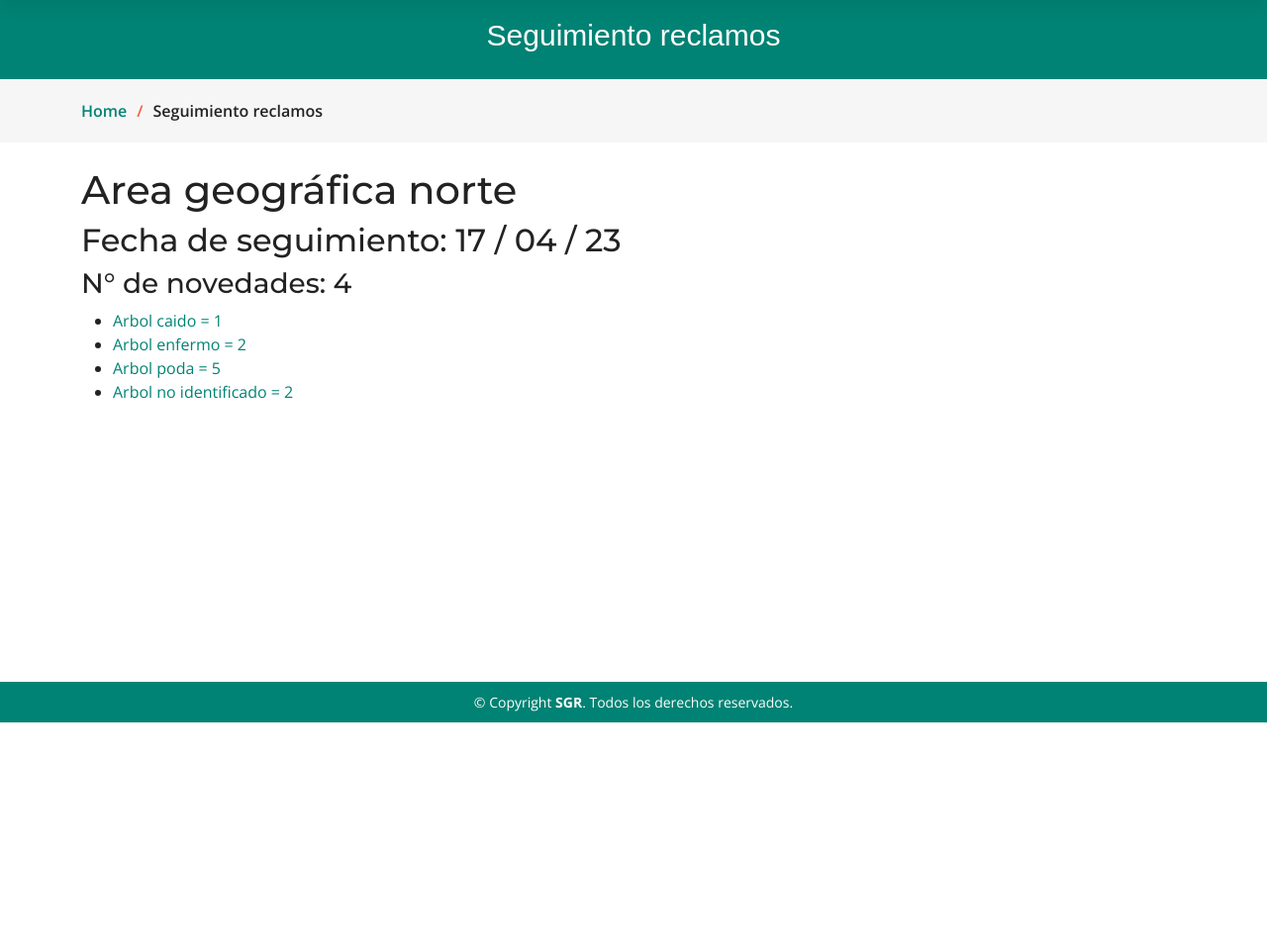
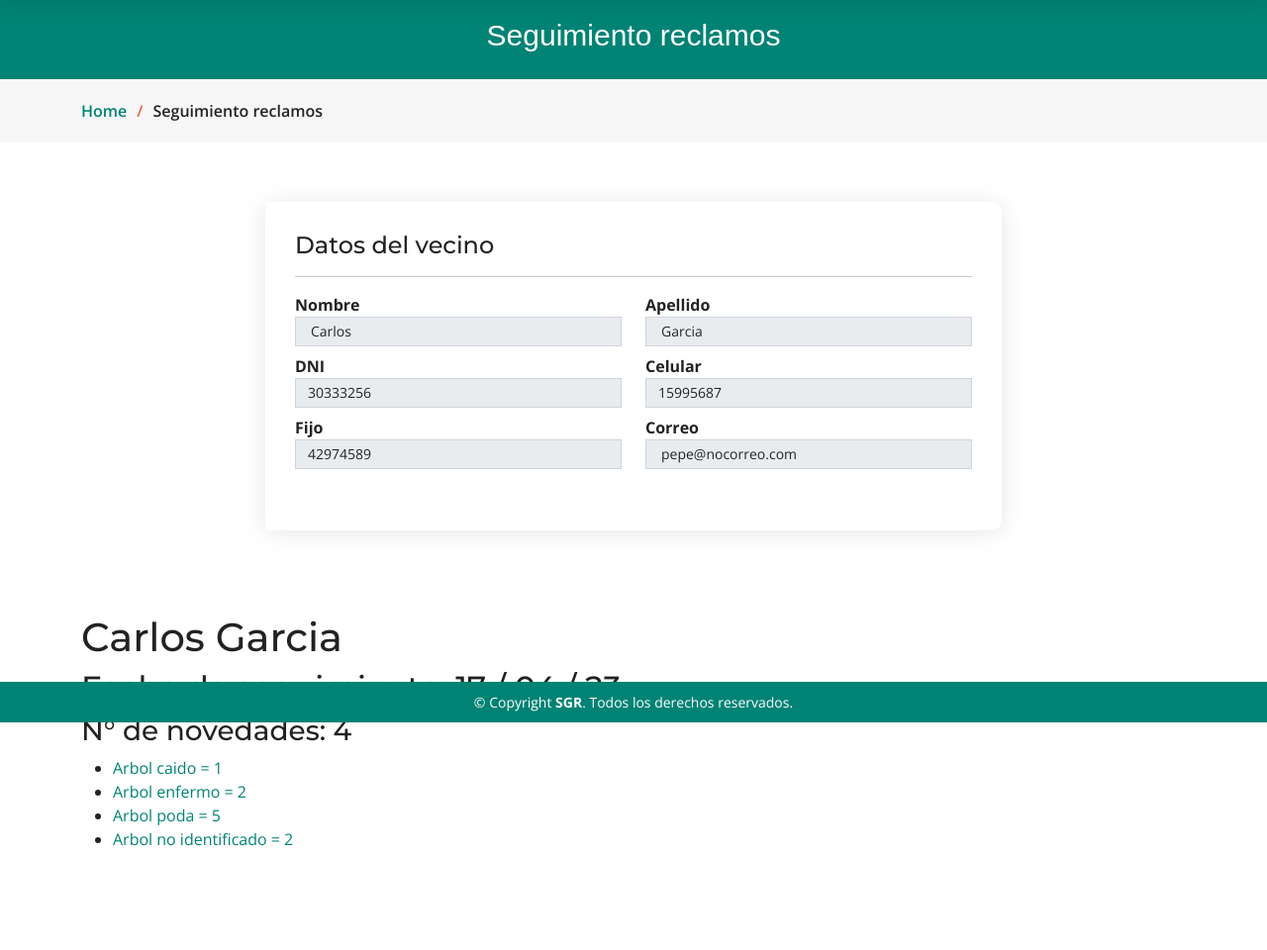
Before and after one commit to Sergio395/gestion_reclamos, a Django app: page /seguimiento/ in a window 1280 px wide. Shown: the part 70-1030 px from the top of the page at 99% size. Before the commit the page ends 800 px from the top, so only its background shows below. Run offline with Django 3.2, Linux system fonts and the light colour scheme; some libraries are stand-ins or nearby versions.

Commit message:
modificaciones en template seguimiento

```diff
--- a/gestion_reclamos/reclamos/templates/reclamos/seguimiento.html
+++ b/gestion_reclamos/reclamos/templates/reclamos/seguimiento.html
@@ -22,13 +22,71 @@
     </nav>
 </div><!-- End Breadcrumbs -->
 
+<section id="contact" class="contact">
+    <div class="container" data-aos="fade-up">
+      <div class="row gx-lg-0 gy-4">
+        <div class="col-lg-2"></div>
+          <div class="col-lg-8">
+            <form action="" method="post" role="form" class="php-email-form">
+                <h4>Datos del vecino</h4>
+                <hr>
+
+                <div class="row">
+                    <div class="col-md-6 form-group mt-3 mt-md-0">
+                        <label><b>Nombre</b></label>
+                        <input type="text" name="name" class="form-control" id="name" value={{lista.0}} disabled>
+                    </div>
+
+
+                    <div class="col-md-6 form-group mt-3 mt-md-0">
+                        <label><b>Apellido</b></label>
+                        <input type="text" class="form-control" name="email" id="email" value={{lista.1}} disabled>
+                    </div>
+                </div>
+
+                <div class="row">
+                    <div class="col-md-6 form-group mt-3 mt-md-0">
+                        <label><b>DNI</b></label>
+                        <input type="number" name="name" class="form-control" id="name" value={{lista.2}} disabled>
+                    </div>
+
+                    <div class="col-md-6 form-group mt-3 mt-md-0">
+                        <label><b>Celular</b></label>
+                        <input type="number" class="form-control" name="email" id="email" value={{lista.3}} disabled>
+                    </div>
+                </div>
+
+
+                <div class="row">
+                    <div class="col-md-6 form-group mt-3 mt-md-0">
+                        <label><b>Fijo</b></label>
+                        <input type="number" name="name" class="form-control" id="name" value={{lista.4}} disabled>
+                    </div>
+
+                    <div class="col-md-6 form-group mt-3 mt-md-0">
+                    <label><b>Correo</b></label>
+                    <input type="email" class="form-control" name="email" id="email" value={{lista.5}} disabled>
+                    </div>
+                </div>
+                <br>
+
+
+</form>
+</div><!-- End Contact Form -->
+
+</div>
+
+</div>
+</section><!-- End Contact Section -->
+
+
     <div class="container" data-aos="fade-up">
         <br>
         <h1>{{ nombre }}</h1>
         <h2>Fecha de seguimiento: {{ fechaActual|date:'d / m / y' }}</h2> <!-- 16 / 04 / 23 -->
-        <h3>N° de novedades: {{ lista|length }} </h3>
+        <h3>N° de novedades: {{ lista2|length }} </h3>
         <ul>
-            {% for elemento in lista %}
+            {% for elemento in lista2 %}
             <li>
                 <a href="{% url 'seguimiento-reclamo' forloop.counter %}">{{ elemento }}</a>
             </li>
--- a/gestion_reclamos/reclamos/templates/reclamos/ver_reclamo.html
+++ b/gestion_reclamos/reclamos/templates/reclamos/ver_reclamo.html
@@ -24,7 +24,7 @@
 </div><!-- End Breadcrumbs -->
 
 <div class="container" data-aos="fade-up">
-    <h1>{{ lista }}</h1>
+    <h1>{{ lista2 }}</h1>
 </div>
 
 {% endblock contenido %}
--- a/gestion_reclamos/reclamos/views.py
+++ b/gestion_reclamos/reclamos/views.py
@@ -23,14 +23,14 @@ def carga_inspeccion(request):
 def carga_certificado(request):
     return render(request, 'reclamos/carga_certificaciones.html', {})
 
-
-lista = ['Arbol caido = 1', 'Arbol enfermo = 2', 'Arbol poda = 5', 'Arbol no identificado = 2']
+lista=['Carlos','Garcia', 30333256, 15995687,42974589, 'pepe@nocorreo.com']
+lista2 = ['Arbol caido = 1', 'Arbol enfermo = 2', 'Arbol poda = 5', 'Arbol no identificado = 2']
 
 def seguimiento(request):
     fechaActual= datetime.datetime.now()
-    nombre= "Area geográfica norte"
-    return render(request, 'reclamos/seguimiento.html', {'fechaActual': fechaActual, 'nombre': nombre, 'lista': lista})
+    nombre= lista[0] + " " + lista[1]
+    return render(request, 'reclamos/seguimiento.html', {'fechaActual': fechaActual, 'nombre': nombre, 'lista2': lista2, 'lista':lista})
 
 
 def seguimiento_reclamo(request, nro_reclamo):
-    return render(request, 'reclamos/ver_reclamo.html', {'lista': lista[nro_reclamo-1], 'nro': nro_reclamo})
+    return render(request, 'reclamos/ver_reclamo.html', {'lista2': lista2[nro_reclamo-1], 'nro': nro_reclamo})
```
